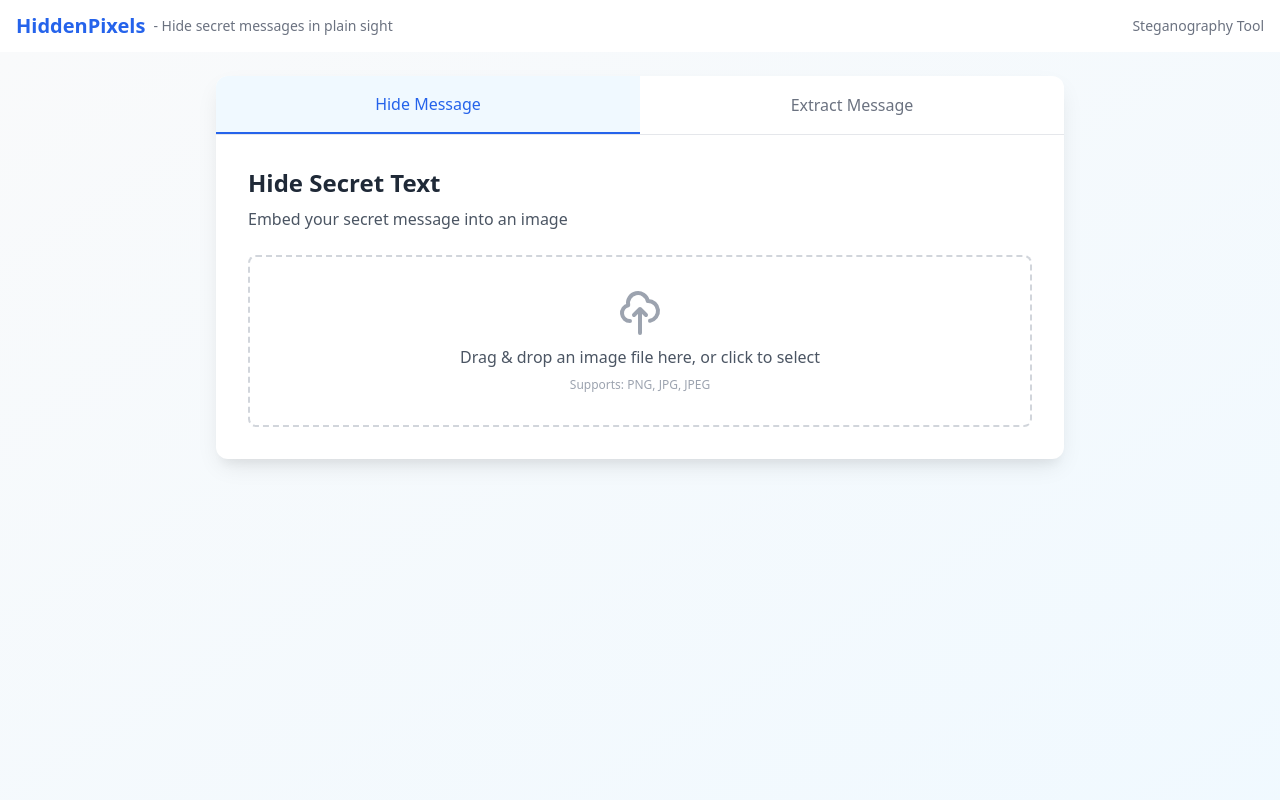
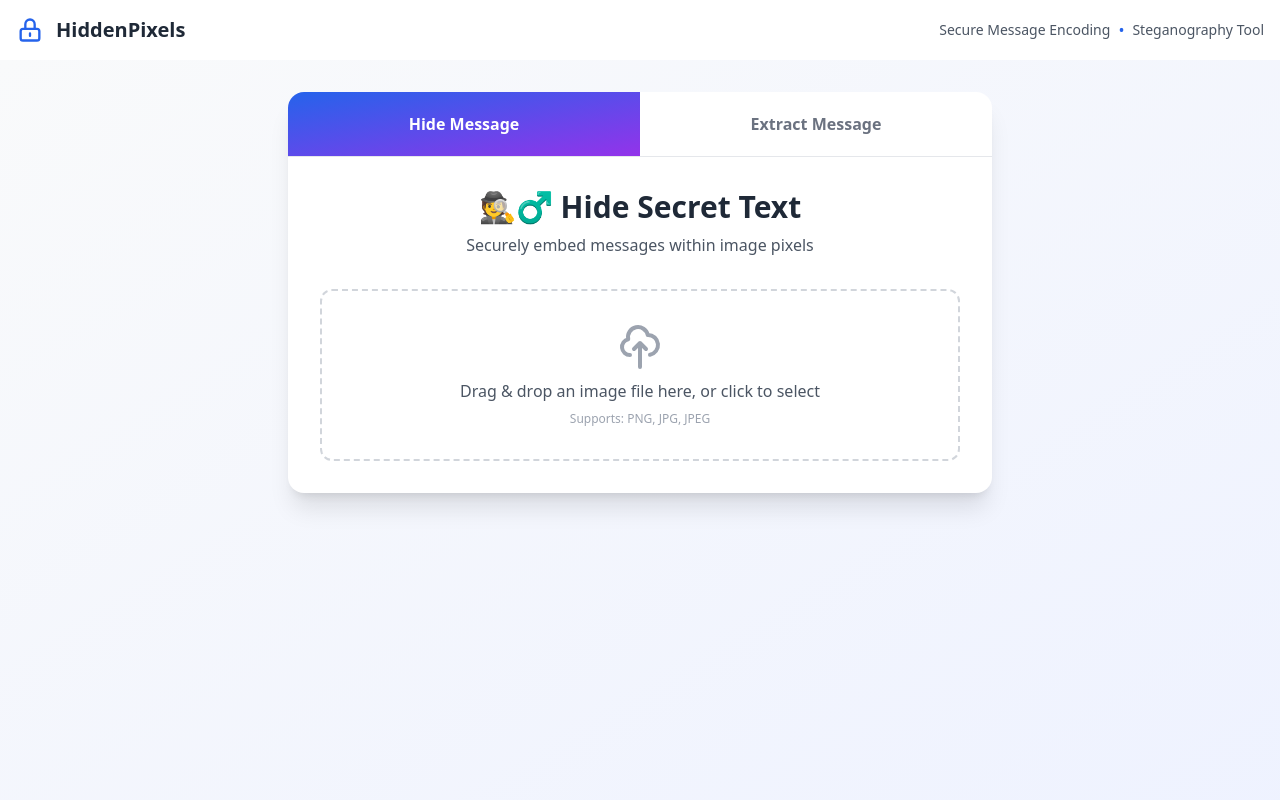
Before and after one commit to Mayaar-Irshad/HiddenPixels, a React (Create React App) app: page / in a window 1280 px wide. Shown: the top 800 px of the page. Built offline with nearby package versions, Linux system fonts and the light colour scheme.

Commit message:
finetoned some styling

```diff
--- a/src/components/Footer.jsx
+++ b/src/components/Footer.jsx
@@ -1,8 +1,12 @@
+// footer
 export default function Footer() {
   return (
-    <footer className="bg-white border-t  py-6">
-      <div className="container mx-auto px-4 text-center text-sm text-gray-500">
-        <p>HiddenPixels - A steganography tool for hiding messages in images</p>
+    <footer className="bg-white border-t py-6 mt-12">
+      <div className="container mx-auto px-4 text-center">
+        <p className="text-sm text-gray-600">
+          HiddenPixels - A modern steganography tool for secure message encoding<br />
+          © {new Date().getFullYear()} Ahmad Irshad Mayaar. All rights reserved.
+        </p>
       </div>
     </footer>
   );
--- a/src/components/Navbar.jsx
+++ b/src/components/Navbar.jsx
@@ -1,19 +1,38 @@
+// Navbar.jsx
 import { Link } from 'react-router-dom';
 
 export default function Navbar() {
   return (
-    <nav className="bg-white shadow-sm">
-      <div className="container mx-auto px-4 py-3 flex justify-between items-center">
-        <div className="flex items-center">
-          <span className="text-xl font-bold text-blue-600">
-            HiddenPixels
-          </span>
-          <span className="ml-2 text-sm text-gray-500 hidden md:inline">
-            - Hide secret messages in plain sight
-          </span>
-        </div>
-        <div className="text-sm text-gray-500">
-          Steganography Tool
+    <nav className="bg-white shadow-lg">
+      <div className="container mx-auto px-4 py-4">
+        <div className="flex items-center justify-between">
+          <div className="flex items-center space-x-3">
+            <svg
+              className="w-7 h-7 text-blue-600"
+              fill="none"
+              stroke="currentColor"
+              viewBox="0 0 24 24"
+            >
+              <path
+                strokeLinecap="round"
+                strokeLinejoin="round"
+                strokeWidth="2"
+                d="M12 15v2m-6 4h12a2 2 0 002-2v-6a2 2 0 00-2-2H6a2 2 0 00-2 2v6a2 2 0 002 2zm10-10V7a4 4 0 00-8 0v4h8z"
+              />
+            </svg>
+            <span className="text-xl font-bold text-gray-800">
+              HiddenPixels
+            </span>
+          </div>
+          <div className="flex items-center space-x-2">
+            <span className="hidden sm:inline text-sm text-gray-600">
+              Secure Message Encoding
+            </span>
+            <span className="text-blue-600">•</span>
+            <span className="text-sm font-medium text-gray-600">
+              Steganography Tool
+            </span>
+          </div>
         </div>
       </div>
     </nav>
--- a/src/pages/Decode.jsx
+++ b/src/pages/Decode.jsx
@@ -62,7 +62,8 @@ export default function Decode() {
       {!file ? (
         <div
           {...getRootProps()}
-          className="border-2 border-dashed border-gray-300 rounded-lg p-8 text-center cursor-pointer hover:bg-gray-50 hover:border-blue-400 transition-colors duration-200"
+          className="border-2 border-dashed border-gray-300 rounded-xl p-8 text-center cursor-pointer
+            transition-all duration-300 hover:border-blue-500 hover:bg-white/50 hover:shadow-sm"
         >
           <input {...getInputProps()} />
           <div className="flex flex-col items-center justify-center space-y-2">
@@ -97,14 +98,13 @@ export default function Decode() {
           </div>
 
           <button
-            onClick={handleDecode}
-            disabled={isProcessing || !file}
-            className={`w-full py-3 px-4 rounded-lg font-medium text-white transition-colors duration-200 ${
-              isProcessing
-                ? 'bg-purple-400 cursor-not-allowed'
-                : 'bg-purple-600 hover:bg-purple-700'
-            } flex items-center justify-center`}
-          >
+              onClick={handleDecode}
+              disabled={isProcessing}
+              className={`w-full py-4 px-6 rounded-xl font-semibold text-white transition-all
+                duration-300 ${isProcessing ? 'opacity-75 cursor-not-allowed' : ''}
+                bg-gradient-to-r from-blue-600 to-purple-600 hover:from-blue-700 hover:to-purple-700
+                shadow-lg hover:shadow-xl flex items-center justify-center space-x-2`}
+            >
             {isProcessing ? (
               <>
                 <svg className="animate-spin -ml-1 mr-3 h-5 w-5 text-white" xmlns="http://www.w3.org/2000/svg" fill="none" viewBox="0 0 24 24">
@@ -119,20 +119,23 @@ export default function Decode() {
           </button>
 
           {extractedText && (
-            <div className="bg-gray-100 p-4 rounded-lg">
-              <div className="flex justify-between items-center mb-2">
-                <label className="block text-sm font-medium">Hidden Message</label>
+            <div className="bg-white rounded-xl shadow-md overflow-hidden">
+              <div className="p-4 border-b flex justify-between items-center bg-gray-50">
+                <span className="font-semibold text-gray-700">Hidden Message</span>
                 <button
                   onClick={() => {
                     navigator.clipboard.writeText(extractedText);
                     toast.success('Copied to clipboard!');
                   }}
-                  className="text-xs text-blue-600 hover:text-blue-800"
+                  className="flex items-center space-x-1 text-blue-600 hover:text-blue-800"
                 >
-                  Copy
+                  <svg className="w-4 h-4" fill="none" stroke="currentColor" viewBox="0 0 24 24">
+                    <path strokeLinecap="round" strokeLinejoin="round" strokeWidth="2" d="M8 16H6a2 2 0 01-2-2V6a2 2 0 012-2h8a2 2 0 012 2v2m-6 12h8a2 2 0 002-2v-8a2 2 0 00-2-2h-8a2 2 0 00-2 2v8a2 2 0 002 2z"/>
+                  </svg>
+                  <span className="text-sm">Copy</span>
                 </button>
               </div>
-              <div className="p-3 bg-white rounded-lg border font-mono whitespace-pre-wrap">
+              <div className="p-4 font-mono text-gray-800 whitespace-pre-wrap bg-white">
                 {extractedText}
               </div>
             </div>
--- a/src/pages/Encode.jsx
+++ b/src/pages/Encode.jsx
@@ -61,8 +61,9 @@ export default function Encode() {
       {!file ? (
         <div
           {...getRootProps()}
-          className="border-2 border-dashed border-gray-300 rounded-lg p-8 text-center cursor-pointer hover:bg-gray-50 hover:border-blue-400 transition-colors duration-200"
-        >
+            className="border-2 border-dashed border-gray-300 rounded-xl p-8 text-center cursor-pointer
+              transition-all duration-300 hover:border-blue-500 hover:bg-white/50 hover:shadow-sm"
+          >
           <input {...getInputProps()} />
           <div className="flex flex-col items-center justify-center space-y-2">
             <svg className="w-12 h-12 text-gray-400" fill="none" stroke="currentColor" viewBox="0 0 24 24">
@@ -105,22 +106,22 @@ export default function Encode() {
             <textarea
               value={secretText}
               onChange={(e) => setSecretText(e.target.value)}
-              className="w-full p-3 border border-gray-300 rounded-lg focus:ring-2 focus:ring-blue-500 focus:border-blue-500"
+              className="w-full p-4 border-2 border-gray-200 rounded-xl focus:ring-4 focus:ring-blue-100
+                focus:border-blue-500 transition-all duration-300 placeholder-gray-400"
               rows="4"
-              placeholder="Enter the text you want to hide..."
+              placeholder="Enter your secret message here..."
               maxLength="1000"
             />
           </div>
 
           <button
-            onClick={handleEncode}
-            disabled={isProcessing}
-            className={`w-full py-3 px-4 rounded-lg font-medium text-white transition-colors duration-200 ${
-              isProcessing
-                ? 'bg-blue-400 cursor-not-allowed'
-                : 'bg-blue-600 hover:bg-blue-700'
-            } flex items-center justify-center`}
-          >
+              onClick={handleEncode}
+              disabled={isProcessing}
+              className={`w-full py-4 px-6 rounded-xl font-semibold text-white transition-all
+                duration-300 ${isProcessing ? 'opacity-75 cursor-not-allowed' : ''}
+                bg-gradient-to-r from-blue-600 to-purple-600 hover:from-blue-700 hover:to-purple-700
+                shadow-lg hover:shadow-xl flex items-center justify-center space-x-2`}
+            >
             {isProcessing ? (
               <>
                 <svg className="animate-spin -ml-1 mr-3 h-5 w-5 text-white" xmlns="http://www.w3.org/2000/svg" fill="none" viewBox="0 0 24 24">
--- a/src/pages/Home.jsx
+++ b/src/pages/Home.jsx
@@ -6,26 +6,25 @@ export default function Home() {
   const [activeTab, setActiveTab] = useState('encode');
 
   return (
-    <div className="min-h-screen bg-gradient-to-br from-gray-50 to-blue-50">
-      <div className="max-w-4xl mx-auto p-6">
-        <div className="bg-white rounded-xl shadow-lg overflow-hidden">
-          {/* Tab Navigation */}
+    <div className="min-h-screen bg-gradient-to-br from-gray-50 to-indigo-50">
+      <div className="max-w-3xl mx-auto p-4 sm:p-6 lg:p-8">
+        <div className="bg-white rounded-2xl shadow-xl overflow-hidden">
           <div className="flex border-b">
             <button
-              className={`flex-1 py-4 px-6 text-center font-medium transition-colors duration-200 ${
+              className={`flex-1 py-5 px-6 text-center font-semibold transition-all duration-300 ${
                 activeTab === 'encode'
-                  ? 'text-blue-600 border-b-2 border-blue-600 bg-blue-50'
-                  : 'text-gray-500 hover:text-gray-700 hover:bg-gray-50'
+                  ? 'text-white bg-gradient-to-br from-blue-600 to-purple-600'
+                  : 'text-gray-500 hover:bg-gray-50'
               }`}
               onClick={() => setActiveTab('encode')}
             >
               Hide Message
             </button>
             <button
-              className={`flex-1 py-4 px-6 text-center font-medium transition-colors duration-200 ${
+              className={`flex-1 py-5 px-6 text-center font-semibold transition-all duration-300 ${
                 activeTab === 'decode'
-                  ? 'text-blue-600 border-b-2 border-blue-600 bg-blue-50'
-                  : 'text-gray-500 hover:text-gray-700 hover:bg-gray-50'
+                  ? 'text-white bg-gradient-to-br from-purple-600 to-blue-600'
+                  : 'text-gray-500 hover:bg-gray-50'
               }`}
               onClick={() => setActiveTab('decode')}
             >
@@ -33,16 +32,15 @@ export default function Home() {
             </button>
           </div>
 
-          {/* Tab Content */}
-          <div className="p-8">
-            <div className="mb-6">
-              <h2 className="text-2xl font-bold text-gray-800 mb-2">
-                {activeTab === 'encode' ? 'Hide Secret Text' : 'Extract Hidden Text'}
+          <div className="p-6 sm:p-8">
+            <div className="mb-8 text-center">
+              <h2 className="text-3xl font-bold text-gray-800 mb-2">
+                {activeTab === 'encode' ? '🕵️♂️ Hide Secret Text' : '🔍 Extract Hidden Text'}
               </h2>
-              <p className="text-gray-600">
+              <p className="text-gray-600 max-w-md mx-auto">
                 {activeTab === 'encode'
-                  ? 'Embed your secret message into an image'
-                  : 'Retrieve hidden messages from images'}
+                  ? 'Securely embed messages within image pixels'
+                  : 'Discover hidden content in your images'}
               </p>
             </div>
             {activeTab === 'encode' ? <Encode /> : <Decode />}
--- a/tailwind.config.js
+++ b/tailwind.config.js
@@ -1,20 +1,24 @@
 // Tawilwind.config.js
 module.exports = {
-  content: [
-    "./src/**/*.{js,jsx,ts,tsx}",
-  ],
+  content: ["./src/**/*.{js,jsx,ts,tsx}"],
   theme: {
     extend: {
       colors: {
-        blue: {
-          50: '#f0f9ff',
-          100: '#e0f2fe',
-          500: '#3b82f6',
-          600: '#2563eb',
+        'primary': {
+          '50': '#f0f9ff',
+          '100': '#e0f2fe',
+          '500': '#3b82f6',
+          '600': '#2563eb',
+          '700': '#1d4ed8',
         },
+        'secondary': {
+          '500': '#8b5cf6',
+          '600': '#7c3aed',
+        }
       },
       boxShadow: {
-        'lg': '0 10px 25px -5px rgba(0, 0, 0, 0.1), 0 10px 10px -5px rgba(0, 0, 0, 0.04)',
+        'soft': '0 8px 32px rgba(0,0,0,0.05)',
+        'hard': '0 4px 24px rgba(0,0,0,0.1)'
       },
     },
   },
```
